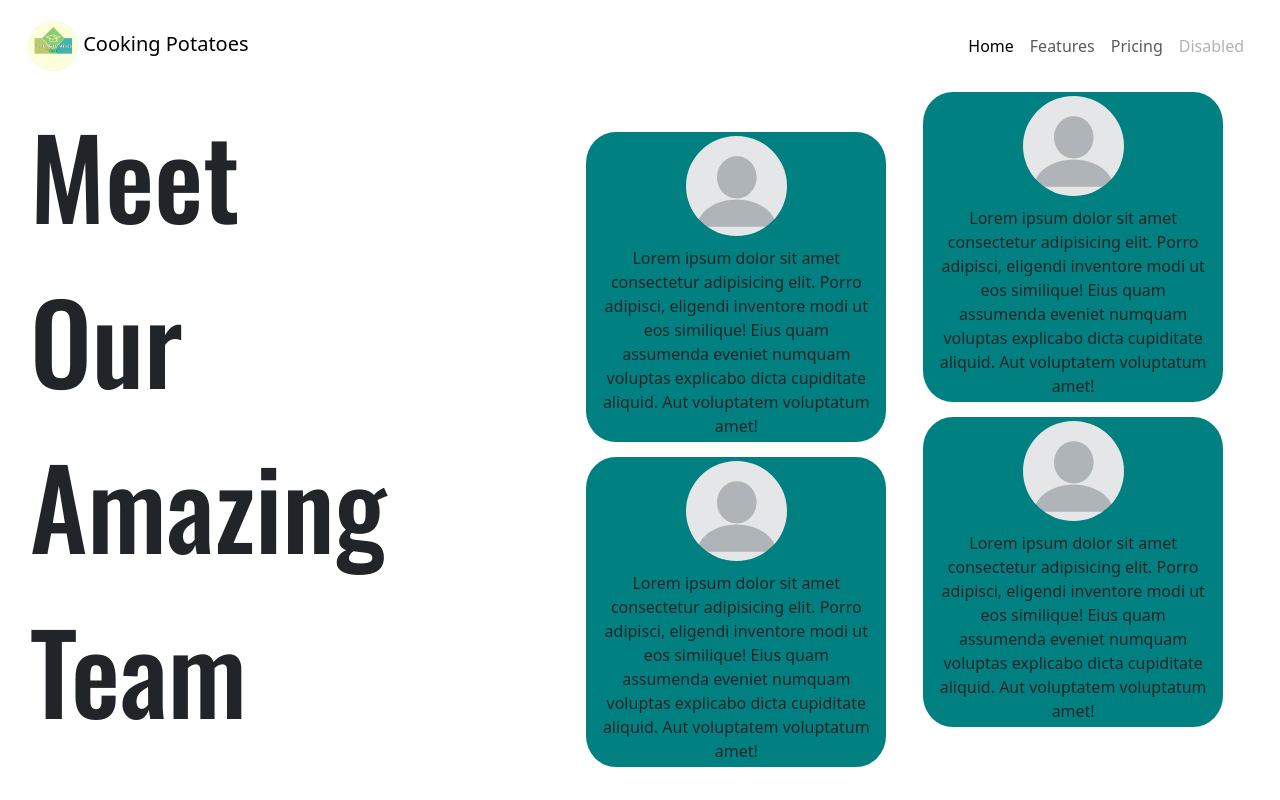
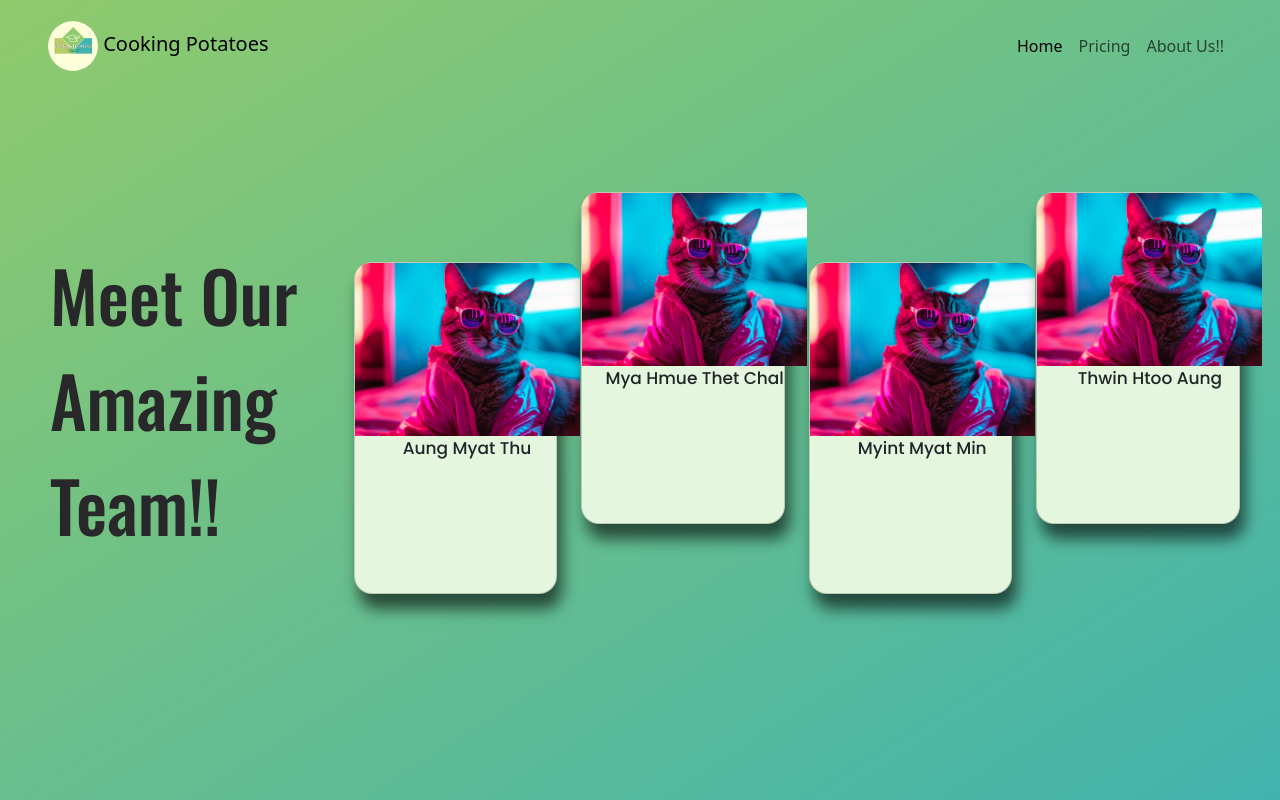
Before and after one commit to blade9380/cooking_potatoes, a plain HTML site: page index.html in a window 1280 px wide. Drawn offline with nearby package versions, Linux system fonts and the light colour scheme.

Commit message:
second commit

```diff
--- a/index.html
+++ b/index.html
@@ -3,19 +3,30 @@
   <head>
     <meta charset="UTF-8" />
     <meta name="viewport" content="width=device-width, initial-scale=1.0" />
+
+    <!-- bootstrap -->
     <link
       href="https://cdn.jsdelivr.net/npm/bootstrap@5.3.3/dist/css/bootstrap.min.css"
       rel="stylesheet"
       integrity="sha384-QWTKZyjpPEjISv5WaRU9OFeRpok6YctnYmDr5pNlyT2bRjXh0JMhjY6hW+ALEwIH"
       crossorigin="anonymous"
     />
+
+    <!-- google fonts -->
     <link rel="preconnect" href="https://fonts.googleapis.com" />
     <link rel="preconnect" href="https://fonts.gstatic.com" crossorigin />
     <link
-      href="https://fonts.googleapis.com/css2?family=Oswald:wght@200..700&display=swap"
+      href="https://fonts.googleapis.com/css2?family=Oswald:wght@200..700&family=Poppins:ital,wght@0,100;0,200;0,300;0,400;0,500;0,600;0,700;0,800;0,900;1,100;1,200;1,300;1,400;1,500;1,600;1,700;1,800;1,900&display=swap"
       rel="stylesheet"
     />
+
+    <!-- cdn package -->
+    <script src="https://unpkg.com/typewriter-effect@latest/dist/core.js"></script>
+
+    <!-- css -->
     <link rel="stylesheet" href="styles.css" />
+
+    <!-- title -->
     <title>Cooking Potatoes</title>
   </head>
   <body>
@@ -50,97 +61,63 @@
               <a class="nav-link active" aria-current="page" href="#">Home</a>
             </li>
             <li class="nav-item">
-              <a class="nav-link" href="#">Features</a>
-            </li>
-            <li class="nav-item">
               <a class="nav-link" href="#">Pricing</a>
             </li>
             <li class="nav-item">
-              <a class="nav-link disabled" aria-disabled="true">Disabled</a>
+              <a class="nav-link" href="#">About Us!!</a>
             </li>
           </ul>
         </div>
       </div>
     </nav>
 
-    <div class="container-fluid main-body">
+    <div class="main-body">
       <div class="row">
+        <div class="col-3" id="app"></div>
+        <div class="col-9">
+          <div class="row">
+            <!-- <div class="row container member-card shadow-lg" id="down-card">
                 <div class="col">
-          <p class="title-text">
-            Meet<br />
-            Our <br />Amazing <br />Team
-          </p>
-        </div>
-
-        <div class="col member-left">
-          <div class="row container member-card">
-            <div class="col align-content-center">
-              <div class="row justify-content-center">
+                  <div class="row mx-auto">
                     <img
                       src="src/images/blank-profile-picture-973460_960_720.png"
                       alt=""
                       class="profile-pic"
                     />
                   </div>
-              <div class="row text-center">
-                Lorem ipsum dolor sit amet consectetur adipisicing elit. Porro
-                adipisci, eligendi inventore modi ut eos similique! Eius quam
-                assumenda eveniet numquam voluptas explicabo dicta cupiditate
-                aliquid. Aut voluptatem voluptatum amet!
+                  <div class="row card-name"><p>Aung Myat Thu</p></div>
+                </div>
+              </div> -->
+            <div class="col-3 down-card">
+              <div class="card-container">
+                <div class="card">
+                  <div class="card-image"></div>
+                  <div class="card-text">Aung Myat Thu</div>
                 </div>
               </div>
             </div>
-          <div class="row container member-card">
-            <div class="col align-content-center">
-              <div class="row justify-content-center">
-                <img
-                  src="src/images/blank-profile-picture-973460_960_720.png"
-                  alt=""
-                  class="profile-pic"
-                />
-              </div>
-              <div class="row text-center">
-                Lorem ipsum dolor sit amet consectetur adipisicing elit. Porro
-                adipisci, eligendi inventore modi ut eos similique! Eius quam
-                assumenda eveniet numquam voluptas explicabo dicta cupiditate
-                aliquid. Aut voluptatem voluptatum amet!
+            <div class="col-3 up-card">
+              <div class="card-container">
+                <div class="card">
+                  <div class="card-image"></div>
+                  <div class="card-text">Mya Hmue Thet Chal</div>
                 </div>
               </div>
             </div>
-        </div>
-
-        <div class="col member-right">
-          <div class="row container member-card">
-            <div class="col align-content-center">
-              <div class="row justify-content-center">
-                <img
-                  src="src/images/blank-profile-picture-973460_960_720.png"
-                  alt=""
-                  class="profile-pic"
-                />
-              </div>
-              <div class="row text-center">
-                Lorem ipsum dolor sit amet consectetur adipisicing elit. Porro
-                adipisci, eligendi inventore modi ut eos similique! Eius quam
-                assumenda eveniet numquam voluptas explicabo dicta cupiditate
-                aliquid. Aut voluptatem voluptatum amet!
+            <div class="col-3 down-card">
+              <div class="card-container">
+                <div class="card">
+                  <div class="card-image"></div>
+                  <div class="card-text">Myint Myat Min</div>
                 </div>
               </div>
             </div>
-          <div class="row container member-card">
-            <div class="col align-content-center">
-              <div class="row justify-content-center">
-                <img
-                  src="src/images/blank-profile-picture-973460_960_720.png"
-                  alt=""
-                  class="profile-pic"
-                />
+            <div class="col-3 up-card">
+              <div class="card-container">
+                <div class="card">
+                  <div class="card-image"></div>
+                  <div class="card-text">Thwin Htoo Aung</div>
                 </div>
-              <div class="row text-center">
-                Lorem ipsum dolor sit amet consectetur adipisicing elit. Porro
-                adipisci, eligendi inventore modi ut eos similique! Eius quam
-                assumenda eveniet numquam voluptas explicabo dicta cupiditate
-                aliquid. Aut voluptatem voluptatum amet!
               </div>
             </div>
           </div>
@@ -153,5 +130,6 @@
       integrity="sha384-YvpcrYf0tY3lHB60NNkmXc5s9fDVZLESaAA55NDzOxhy9GkcIdslK1eN7N6jIeHz"
       crossorigin="anonymous"
     ></script>
+    <script src="main.js"></script>
   </body>
 </html>
--- /dev/null
+++ b/main.js
@@ -0,0 +1,8 @@
+var app = document.getElementById("app");
+console.log(app);
+var typewriter = new Typewriter(app, {
+  loop: false,
+  delay: 100,
+});
+
+typewriter.typeString("Meet Our <br>Amazing <br>Team!!").start();
--- a/styles.css
+++ b/styles.css
@@ -1,35 +1,95 @@
-.member-card {
-  background-color: teal;
-  width: 300px;
-  height: 310px;
-  margin-bottom: 15px;
-  border-radius: 10%;
+html {
+  height: 100%;
+}
+body {
+  background-image: linear-gradient(to bottom right, #8fca6c, #41b3ae);
+  background-repeat: no-repeat;
+  height: 100%;
+  margin: 0;
+  padding-left: 20px;
+  padding-right: 20px;
+  overscroll-behavior: none;
 }
 
-.member-left {
-  margin-top: 40px;
-  padding-left: 200px;
-}
-
-.member-right {
-  margin-right: 20px;
-}
-
-.title-text {
-  font-size: 110px;
+#app {
+  font-size: 70px;
   font-family: "Oswald", sans-serif;
   font-optical-sizing: auto;
   font-weight: 500;
+  color: #28282b;
   font-style: normal;
-}
-
-.profile-pic {
-  width: 125px;
-  height: 100px;
-  border-radius: 50%;
-  margin-bottom: 10px;
+  padding-top: 100px;
 }
 
 .main-body {
   padding-left: 30px;
+  padding-right: 20px;
+  padding-top: 50px;
 }
+
+/* .member-card {
+  background-color: #e4f6dd;
+  width: 245px;
+  height: 430px;
+  border-radius: 37px;
+}*/
+
+/* .profile-pic {
+  width: 220px;
+  height: 150px;
+  border: 1px black solid;
+  border-radius: 15px;
+  margin-bottom: 10px;
+} */
+
+.down-card {
+  margin-top: 90px;
+  padding-top: 30px;
+}
+.up-card {
+  margin-top: 20px;
+  padding-top: 30px;
+}
+.card-name {
+  padding-top: 20px;
+  font-size: 17px;
+  font-weight: 500;
+  font-family: "Poppins", sans-serif;
+}
+
+.card-container {
+  display: flex;
+}
+
+.card {
+  display: grid;
+  grid-template-columns: 225px;
+  grid-template-rows: 173px 157px;
+  grid-template-areas: "card-image" "text";
+  border-radius: 18px;
+  background: #e4f6dd;
+  box-shadow: 5px 15px 15px rgba(0, 0, 0, 0.6);
+  text-align: center;
+  transition: 0.5s ease;
+  cursor: pointer;
+}
+
+.card-image {
+  grid-area: card-image;
+  background-image: url("src/images/cool_cat.jpg");
+  border-top-left-radius: 15px;
+  border-top-right-radius: 15px;
+  background-size: cover;
+}
+
+.card-text {
+  grid-area: text;
+  font-size: 17px;
+  font-weight: 500;
+  font-family: "Poppins", sans-serif;
+}
+
+.card:hover {
+  transform: scale(1.2);
+  box-shadow: 5px 15px 15px rgba(0, 0, 0, 0.4);
+}
--- /dev/null
+++ b/temp.css
@@ -0,0 +1,27 @@
+.card {
+  display: grid;
+  grid-template-columns: 300px;
+  grid-template-rows: 230px 210px;
+
+  grid-template-areas: "image" "text";
+  border-radius: 18px;
+  background: blue;
+  box-shadow: 5 px 5px 15px rgba(0, 0, 0, 0.9);
+  text-align: center;
+}
+
+.card-image {
+  grid-area: image;
+  background-image: url("src/images/cool_cat.jpg");
+  border-top-left-radius: 15px;
+  border-top-right-radius: 15px;
+  background-size: cover;
+}
+
+.card-text {
+  grid-area: text;
+}
+
+.wrapper {
+  display: flex;
+}
```
Also changed, not shown: temp.html (added, +24 -0 lines), temp.js (added, +10 -0 lines), src/images/Blade.png (added), src/images/cool_cat.jpg (added). Lines whose indentation alone changed are shown as unchanged.
